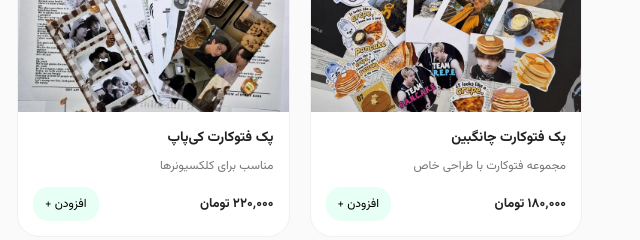
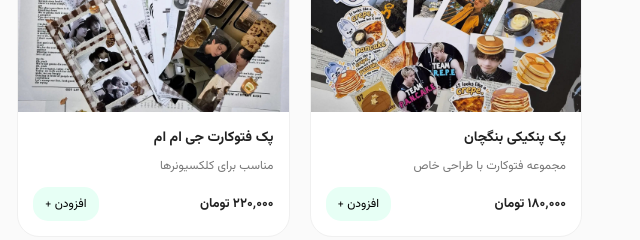
Before and after one commit to maniyaramzanian9-stack/lovestaygallery, a plain HTML site: page products.html in a window 1280 px wide. Shown: the part 800-1040 px from the top of the page, 633-1273 px from the left. Drawn offline with Linux system fonts and the light colour scheme.

Commit message:
Add files via upload

```diff
--- a/products.html
+++ b/products.html
@@ -1,4 +1,3 @@
-
 <!DOCTYPE html>
 <html lang="fa" dir="rtl">
 <head>
@@ -820,8 +819,8 @@ const CART_KEY = "lovestayCart";
 
 const demoProducts = [
     // Photocards
-    { id: 101, name: "پک فتوکارت چانگبین", description: "مجموعه فتوکارت با طراحی خاص", price: 180000, image: "./img/channie pack.jpg", label: "پرفروش", category: "photocards", stock: 10 },
-    { id: 102, name: "پک فتوکارت کی‌پاپ", description: "مناسب برای کلکسیونرها", price: 220000, image: "./img/gmm pack.jpg", label: "جدید", category: "photocards", stock: 8 },
+    { id: 101, name: "پک پنکیکی بنگچان", description: "مجموعه فتوکارت با طراحی خاص", price: 180000, image: "./img/channie pack.jpg", label: "پرفروش", category: "photocards", stock: 10 },
+    { id: 102, name: "پک فتوکارت جی ام ام", description: "مناسب برای کلکسیونرها", price: 220000, image: "./img/gmm pack.jpg", label: "جدید", category: "photocards", stock: 8 },
     { id: 103, name: "فتوکارت ویژه", description: "یک انتخاب دوست‌داشتنی برای استی‌ها", price: 150000, image: "./img/channie pack.jpg", label: "", category: "photocards", stock: 7 },
     { id: 104, name: "مجموعه فتوکارت", description: "چند کارت جذاب در یک پک", price: 250000, image: "./img/gmm pack.jpg", label: "ویژه", category: "photocards", stock: 5 },
 
```
